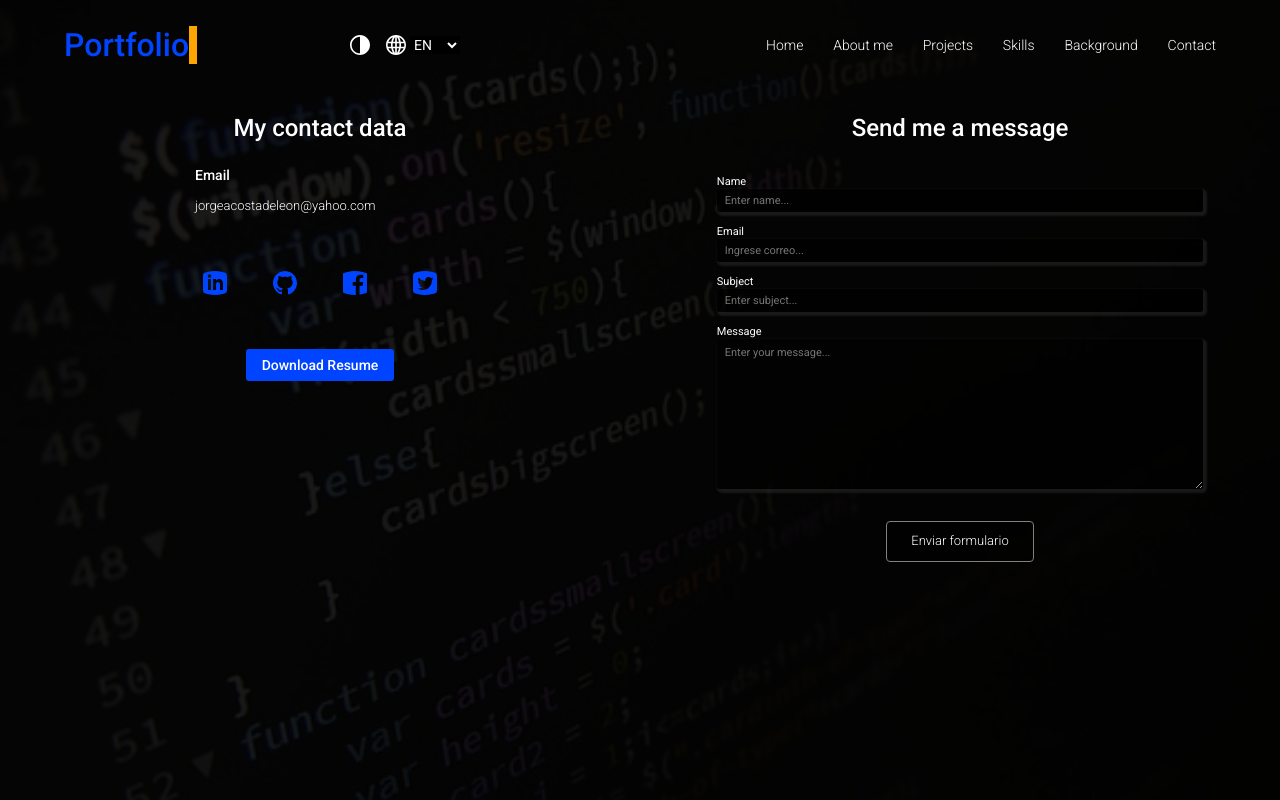
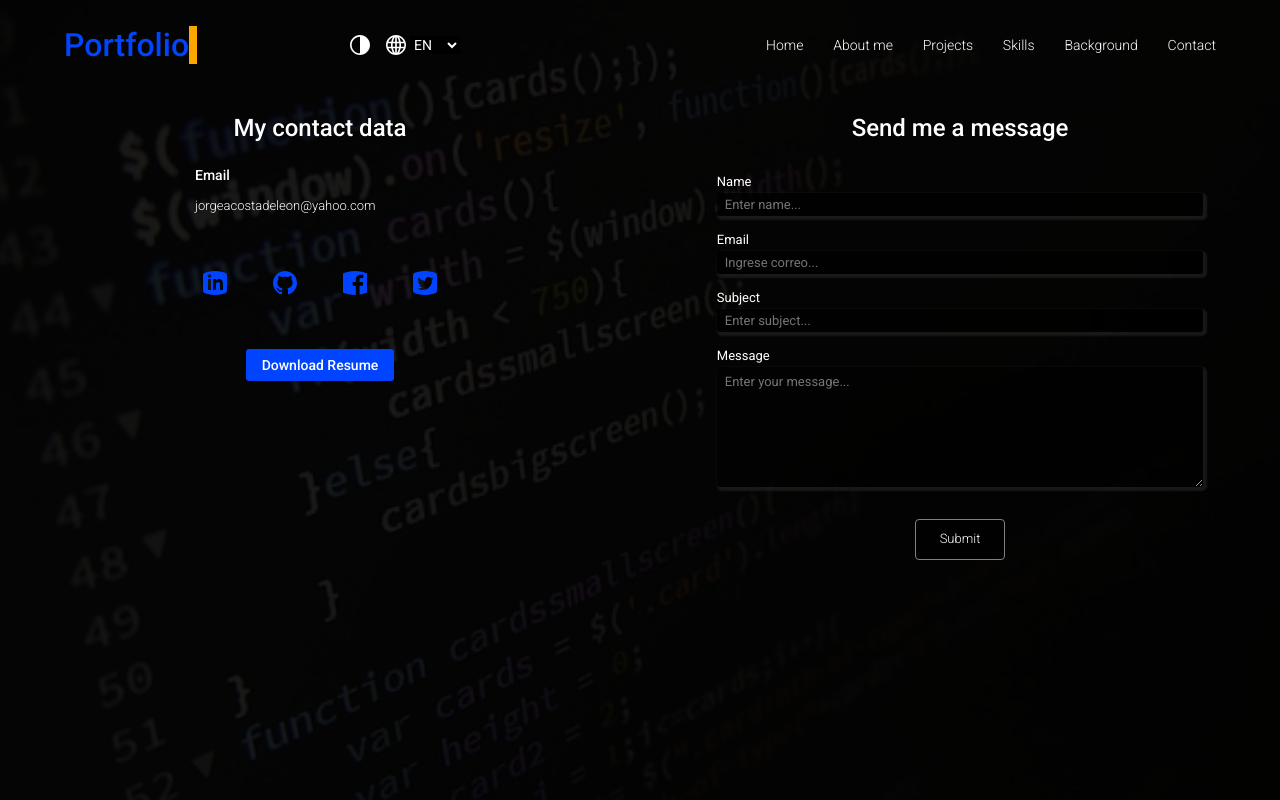
Before and after one commit to jorgeacosta02/NewPortfolio, a React (Vite) app in the folder client/: page /contact in a window 1280 px wide. Built offline with nearby package versions, Linux system fonts and the light colour scheme.

Commit message:
contact styles

```diff
--- a/client/src/components/contactComp/ContactComp.tsx
+++ b/client/src/components/contactComp/ContactComp.tsx
@@ -134,7 +134,7 @@ const ContactComp = () => {
             type='submit'
           >
             <p>
-              Enviar formulario
+              { langState === 'es' ? 'Enviar' : 'Submit' }
             </p>
           </button>
         </form>
--- a/client/src/components/contactComp/_ContactComp.module.scss
+++ b/client/src/components/contactComp/_ContactComp.module.scss
@@ -73,17 +73,24 @@
             .inputBlock{
                 width: 100%;
                 color: inherit;
-                padding: 4px 0;
-                label{
-                    font-size: g.$mobile-p-font-size;
+                padding: 8px 0;
+                font-size: g.$mobile-p-font-size;
+                @include g.create-flexbox(column, space-between);
+                align-items: flex-start;
+                gap: 4px;
+                @include g.display-large{
+                    font-size: g.$desk-p-font-size;
                 }
+                // label{
+                //     margin-bottom: 4px;
+                // }
                 .input{
                     box-sizing: border-box;
                     width: 100%;
                     height: 23px;
                     border: none;
                     padding: 0 8px;
-                    font-size: g.$mobile-p-font-size;
+                    // font-size: g.$mobile-p-font-size;
                     background-color: rgba(0,0,0,.7);
                     border-radius: 3px;
                     color: inherit;
@@ -94,10 +101,10 @@
                 .textarea{
                     box-sizing: border-box;
                     width: 100%;
-                    height: 150px;
+                    height: 120px;
                     border: none;
                     padding: 8px;
-                    font-size: g.$mobile-p-font-size;
+                    // font-size: g.$mobile-p-font-size;
                     background-color: rgba(0,0,0,.5);
                     border-radius: 3px;
                     color: inherit;
```
